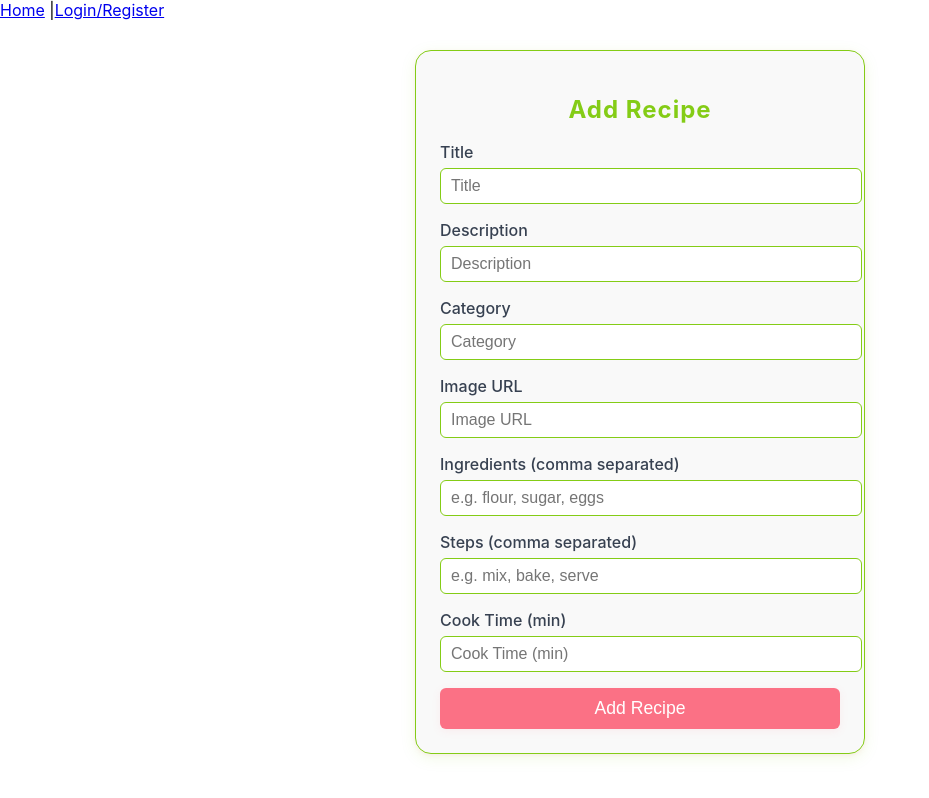
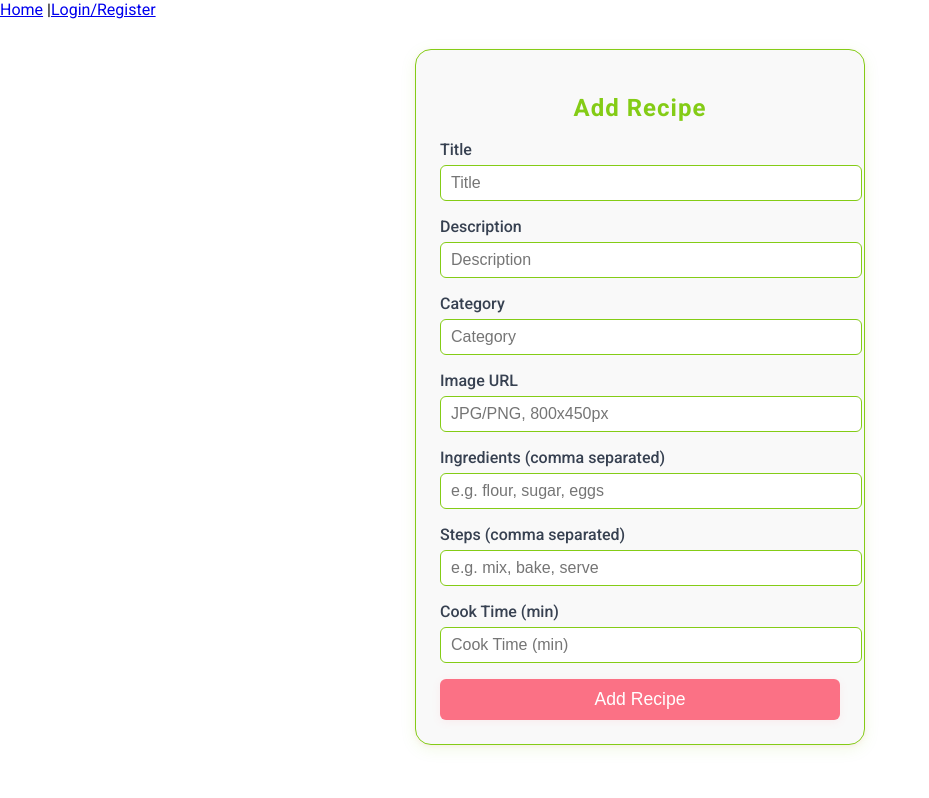
Before and after one commit to shrutikarne/recipe-share, a React (Create React App) app in the folder client/: page /add in a window 1280 px wide. Shown: the whole page, without its empty margins (0-929 px from the left). Built offline with nearby package versions, Linux system fonts and the light colour scheme.

Commit message:
making minor changes to the home page

```diff
--- a/client/public/index.html
+++ b/client/public/index.html
@@ -24,7 +24,9 @@
       work correctly both with client-side routing and a non-root public URL.
       Learn how to configure a non-root public URL by running `npm run build`.
     -->
-    <title>React App</title>
+  <!-- Roboto font from Google Fonts -->
+  <link href="https://fonts.googleapis.com/css?family=Roboto:400,500,700&display=swap" rel="stylesheet">
+  <title>React App</title>
   </head>
   <body>
     <noscript>You need to enable JavaScript to run this app.</noscript>
--- a/client/src/index.css
+++ b/client/src/index.css
@@ -1,8 +1,7 @@
+
 body {
   margin: 0;
-  font-family: -apple-system, BlinkMacSystemFont, 'Segoe UI', 'Roboto', 'Oxygen',
-    'Ubuntu', 'Cantarell', 'Fira Sans', 'Droid Sans', 'Helvetica Neue',
-    sans-serif;
+  font-family: 'Roboto', Arial, Helvetica, sans-serif;
   -webkit-font-smoothing: antialiased;
   -moz-osx-font-smoothing: grayscale;
 }
--- a/client/src/pages/add-recipe/AddRecipe.js
+++ b/client/src/pages/add-recipe/AddRecipe.js
@@ -90,7 +90,7 @@ function AddRecipe() {
       <input
         id="imageUrl"
         name="imageUrl"
-        placeholder="Image URL"
+        placeholder="JPG/PNG, 800x450px"
         onChange={handleChange}
       />
 
--- a/client/src/pages/home/Home.css
+++ b/client/src/pages/home/Home.css
@@ -71,6 +71,9 @@
   display: flex;
   flex-direction: column;
   width: 340px;
+  height: 440px;
+  max-width: 340px;
+  max-height: 440px;
   border: 1.5px solid #84cc16;
   background: #fff;
   margin-bottom: 18px;
@@ -97,7 +100,7 @@
 /* 3. Card image */
 .recipe-card-img {
   width: 100%;
-  height: auto;
+  height: 180px;
   border-top-left-radius: 1.25rem;
   border-top-right-radius: 1.25rem;
 }
```
